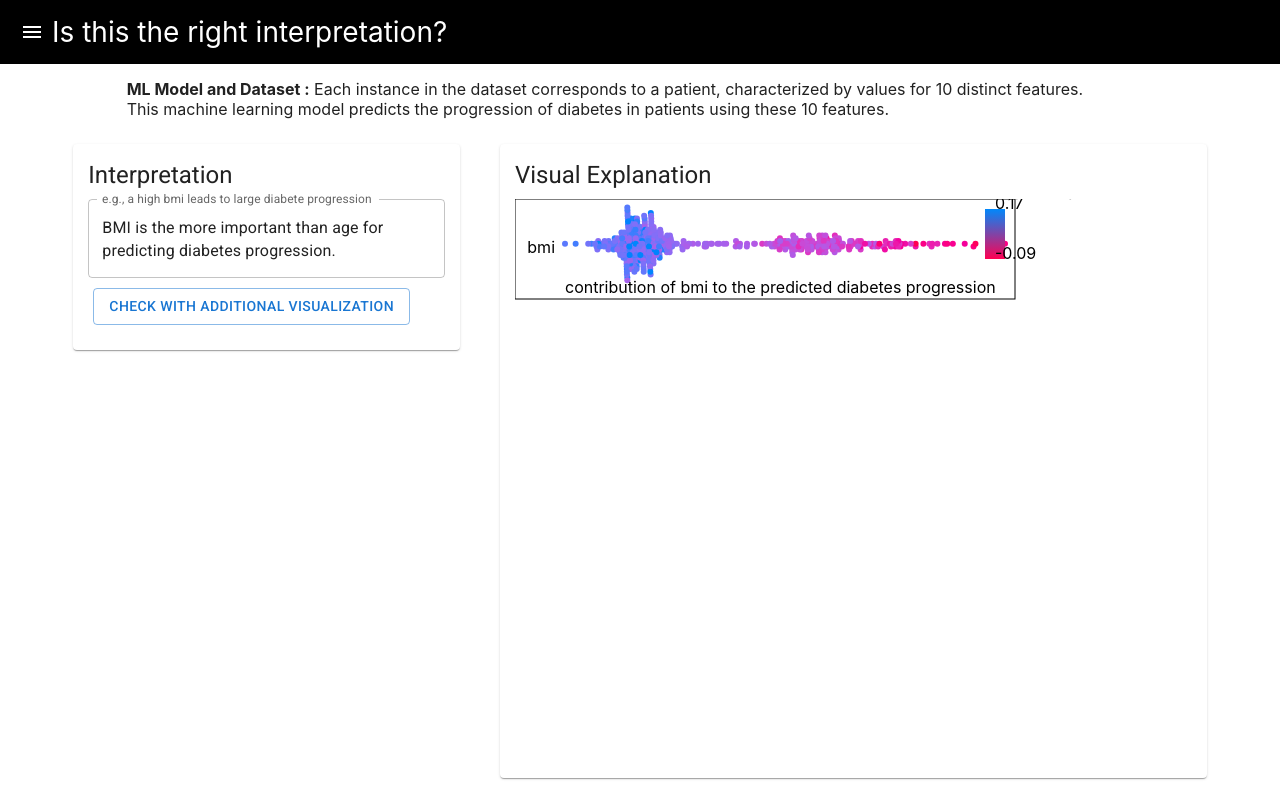
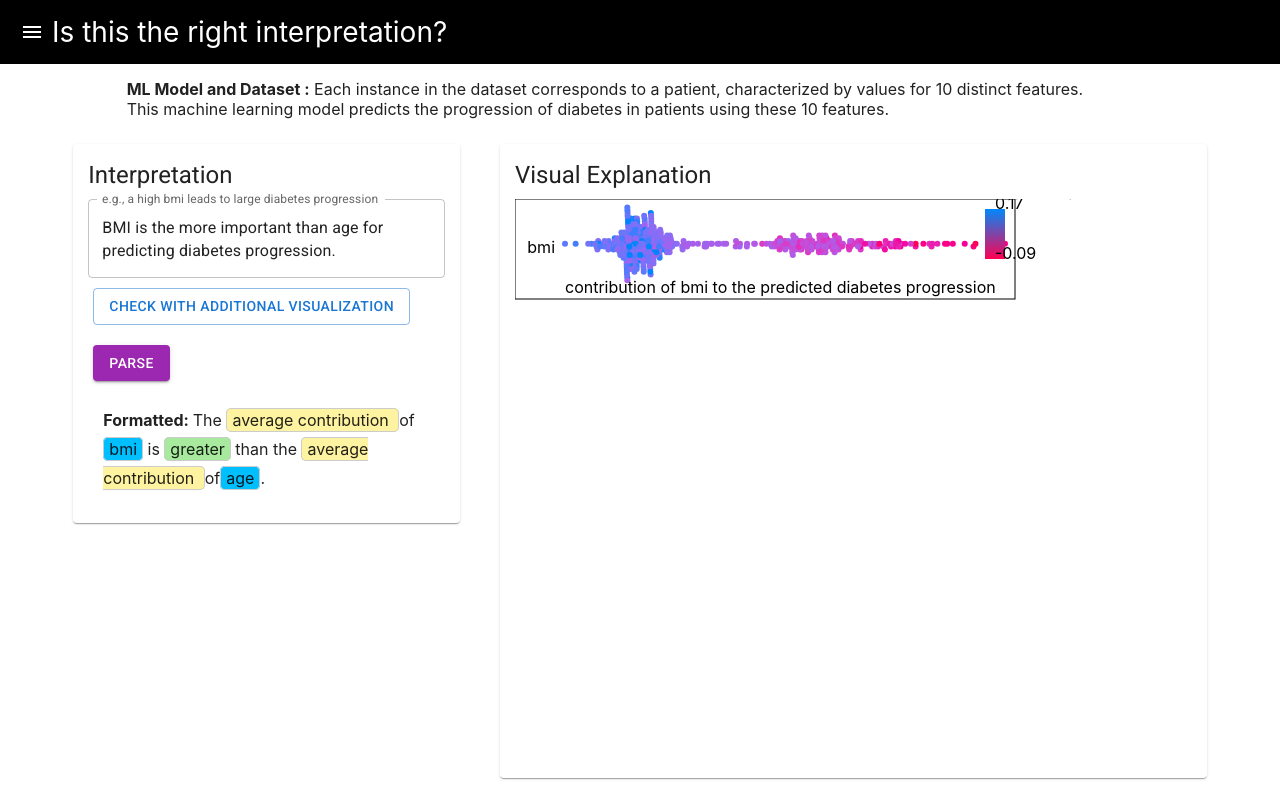
Before and after one commit to wangqianwen0418/alternative_exp, a React (Create React App) app in the folder prototype/: page / in a window 1280 px wide. Shown: the top 800 px of the page. Built offline with nearby package versions, Linux system fonts and the light colour scheme.

Commit message:
pushing to my branch too

```diff
--- a/prototype/src/component/Interpretation.tsx
+++ b/prototype/src/component/Interpretation.tsx
@@ -33,52 +33,48 @@ export default function Interpretation() {
   const [pageName] = useAtom(pageNameAtom);
   const [modalVisible, setModalVisible] = useState<boolean>(false);
 
-  const [isLoading, setIsLoading] = useState(false); // New loading state
+  const [isLoading, setIsLoading] = useState(false); // Loading state
   const [apiKey, setApiKey] = useState<string>("");
 
   // 1. Use useEffect to check if an API key is already stored in localStorage
   useEffect(() => {
     const storedApiKey = localStorage.getItem("apiKey");
     console.log("Stored API key: " + storedApiKey);
-    // 2. Check both conditions: pageName includes "Free" AND apiKey is not found
+
     if (pageName?.includes("Free") && !storedApiKey) {
-      // Set modalVisible to true only if we are on the "Free" page and no API key is stored
       setModalVisible(true);
     }
 
-    // If there is an API key, set it in the state so that it's ready for use
     if (storedApiKey) {
       setApiKey(storedApiKey);
     }
-  }, [pageName]); // Dependency on pageName ensures this runs when pageName changes
+  }, [pageName]);
 
   const handleApiKeySubmit = () => {
-    // Store the API key in localStorage when submitted
     localStorage.setItem("apiKey", apiKey);
-    setModalVisible(false); // Close the modal after submission
+    setModalVisible(false);
   };
 
   const clearApiKey = () => {
     localStorage.removeItem("apiKey");
-    setApiKey(""); // Clear the state as well
-    setModalVisible(true); // Reopen the modal to ask for the key again
+    setApiKey("");
+    setModalVisible(true);
   };
 
+  // Handle full submission including the "Check with Additional Visualization"
   const handleSubmission = async () => {
-
-    if(!freeText.trim()) return;
+    if (!freeText.trim()) return;
     setIsLoading(true);
 
-    if (insight == undefined) {
+    if (insight === undefined) {
       const prompt = generatePrompt(
         shapData.feature_names,
         shapData.prediction_name
       );
       try {
         const parsedInput: TInsight = await parseInput(freeText, apiKey, prompt);
-        console.log(parsedInput);
         setInsight(parsedInput);
-      } catch(error){
+      } catch (error) {
         console.error("Error parsing input: ", error);
       }
     }
@@ -86,10 +82,28 @@ export default function Interpretation() {
     setIsSubmitted(true);
   };
 
+  // Handle the new "Parse" button click (parse only without submission state change)
+  const handleParseOnly = async () => {
+    if (!freeText.trim()) return;
+    setIsLoading(true);
+
+    const prompt = generatePrompt(
+      shapData.feature_names,
+      shapData.prediction_name
+    );
+    try {
+      const parsedInput: TInsight = await parseInput(freeText, apiKey, prompt);
+      setInsight(parsedInput); // Update insight to reflect the newly parsed input
+    } catch (error) {
+      console.error("Error parsing input: ", error);
+    }
+    setIsLoading(false);
+  };
+
   const handleTextChange = (e: React.ChangeEvent<HTMLInputElement>) => {
     setFreeText(e.target.value);
     setIsSubmitted(false);
-  }
+  };
 
   return (
     <>
@@ -100,44 +114,33 @@ export default function Interpretation() {
           </Typography>
           {pageName?.includes("Free") && (
             <IconButton
-              color="secondary"
               onClick={clearApiKey}
               aria-label="settings"
               sx={{
-                border: "1px solid", // Add a border around the icon
-                borderRadius: "8px", // Rounded square shape (8px gives a subtle curve)
-                padding: "4px", // Control padding inside the button
-                width: "24x", // Set fixed width for the button
-                height: "24px", // Set fixed height for the button
+                color: "#aaaaaaa",
+                border: "1px solid",
+                borderRadius: "8px",
+                padding: "4px",
+                width: "24px",
+                height: "24px",
                 ml: 1,
               }}
             >
-              <Settings sx={{ fontSize: 12 }} />{" "}
-              {/* Reduced font size for the icon */}
+              <Settings sx={{ fontSize: 12 }} />
             </IconButton>
           )}
         </Box>
         <TextField
           id="outlined-basic"
-          label="e.g., a high bmi leads to large diabete progression"
+          label="e.g., a high bmi leads to large diabetes progression"
           value={freeText}
-          onChange={(e) =>
-            pageName?.includes("Free") && setFreeText(e.target.value)
-          }
+          onChange={handleTextChange}
           multiline
           rows={2}
           fullWidth
         />
 
         <div style={{ alignItems: "center" }}>
-          {/* <Button
-          variant="contained"
-          color="primary"
-          style={{ margin: "10px 5px" }}
-          onClick={() => setIsSubmitted(!isSubmitted)}
-        >
-          Clear
-        </Button> */}
           <Button
             variant="outlined"
             color="primary"
@@ -146,11 +149,22 @@ export default function Interpretation() {
           >
             Check with Additional Visualization
           </Button>
+
+          {/* New Parse Button */}
+          <Button
+            variant="contained"
+            color="secondary"
+            style={{ margin: "10px 5px" }}
+            onClick={handleParseOnly}
+          >
+            Parse
+          </Button>
         </div>
+
         {isLoading ? (
-          <CircularProgress></CircularProgress>
+          <CircularProgress />
         ) : (
-          isSubmitted && (
+          (isSubmitted || insight) && (
             <Paper className="parse-input" elevation={0}>
               <b>Formatted: </b>
               {GenerateTextTemplates(insight)}
@@ -194,3 +208,4 @@ export default function Interpretation() {
     </>
   );
 }
+//test check
```
